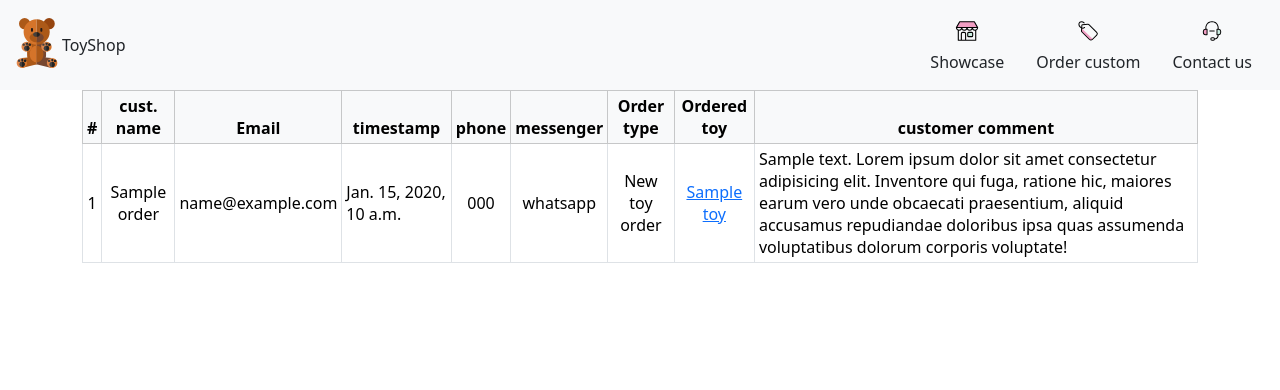
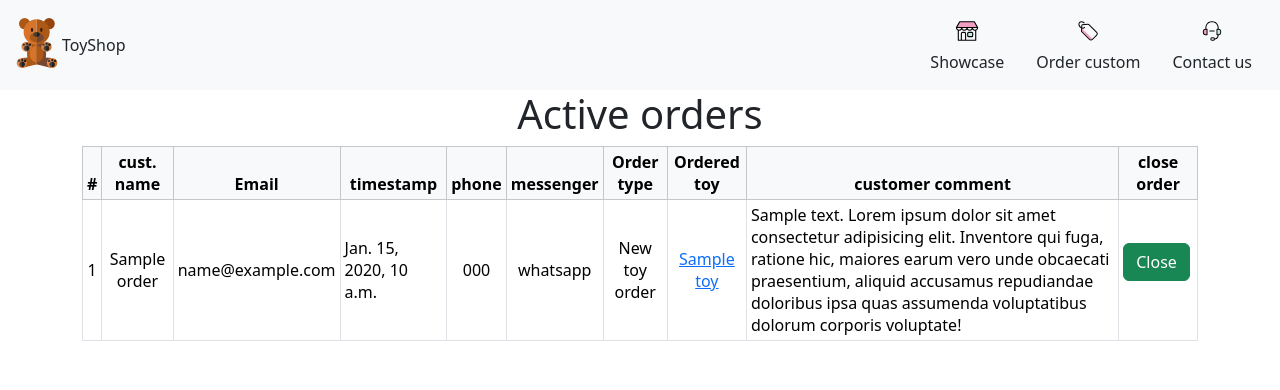
Before and after one commit to YuryLobkov/toyshop, a Django app: template toyshop/showcase/templates/showcase/orders_table.html in a window 1280 px wide. Shown: the top 390 px of the page. Run offline with Django 4.2, Linux system fonts and the light colour scheme; the template is opened without the code that fills it: values that come from a table or form of the project are taken from there, others are empty; tables that the repository leaves empty hold one stand-in row (values such as "Sample post").

Commit message:
active orders admin table

```diff
--- a/toyshop/showcase/templates/showcase/orders_table.html
+++ b/toyshop/showcase/templates/showcase/orders_table.html
@@ -1,6 +1,7 @@
 {% extends 'showcase/base.html' %}
 {% block title %} Orders {% endblock title %}
 {% block content %}
+<h1 class="text-center">Active orders</h1>
     <div class="container text-center">
         <table class="table table-hover table-bordered table-sm align-middle table-responsive text-center">
             <thead class="table-light">
@@ -14,6 +15,7 @@
                     <th class="text-center">Order type</th>
                     <th class="text-center">Ordered toy</th>
                     <th class="text-center">customer comment</th>
+                    <th class="text-center">close order</th>
                 </tr>
             </thead>
             {% for order in orders %}
@@ -47,6 +49,15 @@
                     <td  class="text-start">
                         {{order.comment}} Lorem ipsum dolor sit amet consectetur adipisicing elit. Inventore qui fuga, ratione hic, maiores earum vero unde obcaecati praesentium, aliquid accusamus repudiandae doloribus ipsa quas assumenda voluptatibus dolorum corporis voluptate!
                     </td>
+                    <td class="text-start">
+                        <form method="post">
+                            {% csrf_token %}
+                            <input type="hidden" value="True" name="closed">
+                            <input type='hidden' value='{{order.id}}' name='id'>
+                            <input type="submit" value="Close" class="btn btn-success">
+                        </form>
+
+                    </td>
                 </tr>
             {% endfor %}
         </table>
```
Also changed, not shown: toyshop/showcase/views.py (+7 -1 lines).
